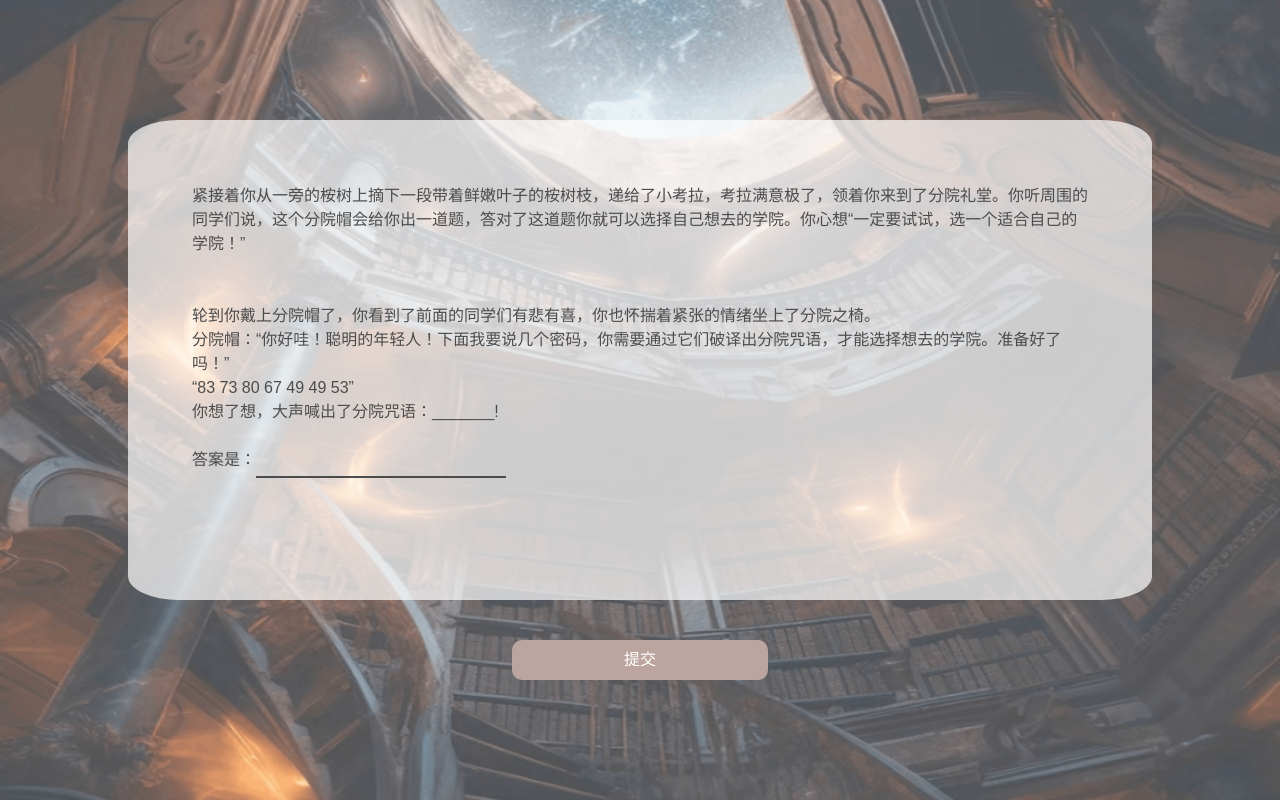
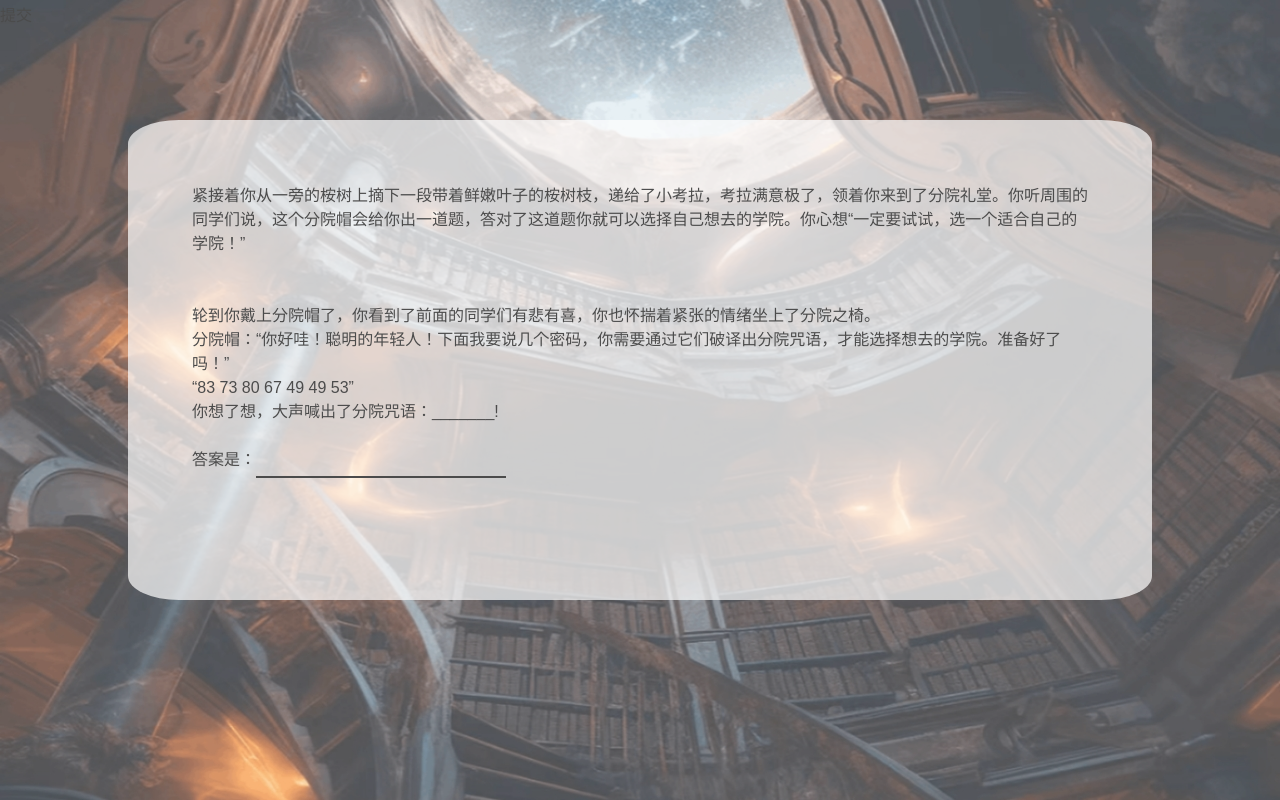
Before and after one commit to seasalt-haiyan/2024WelcomeGame, a Vue app: page /#/Cquestion2 in a window 1280 px wide. Built offline with nearby package versions, Linux system fonts and the light colour scheme.

Commit message:
新建了一个按钮组件

```diff
--- /dev/null
+++ b/src/Components/button.vue
@@ -0,0 +1,28 @@
+<template>
+    <span>答案是:</span><input type="text" v-model="answer" class="in">
+    <hr>
+  <span class="next" @click="next">提交</span>
+</template>
+
+<script setup>
+          function next(){
+            console.log('a')
+          }
+</script>
+
+<style>
+        .next {
+          display: flex;
+          justify-content: center;
+          align-items: center;
+          border-radius: 10px;
+          width: 20vw;
+          height: 5vh;
+          background-color: #A17F78;
+          color:white;
+          font-size: 50;
+          position: absolute;
+          left: 40vw;
+          top:80%;
+        }
+</style>
--- a/src/Components/classQuestion.vue
+++ b/src/Components/classQuestion.vue
@@ -22,11 +22,9 @@ import seperateQuestions from './seperateQuestions.vue'
           seperateQuestions
       },
       setup() {
-          function next(){
-            console.log('a')
-          }
+
           return {
-            next
+
       }
 
   }
@@ -38,20 +36,7 @@ import seperateQuestions from './seperateQuestions.vue'
     padding: 0;
     margin: 0;
   }
-        .next {
-          display: flex;
-          justify-content: center;
-          align-items: center;
-          border-radius: 10px;
-          width: 20vw;
-          height: 5vh;
-          background-color: #A17F78;
-          color:white;
-          font-size: 50;
-          position: absolute;
-          left: 40vw;
-          top:80%;
-        }
+
       .main1 {
           width: 100vw;
           height: 100vh;
--- a/src/Components/seperateQuestions.vue
+++ b/src/Components/seperateQuestions.vue
@@ -1,8 +1,7 @@
 <template>
   <div class="question">
     <slot></slot>
-    <!-- <span>答案是:</span><input type="text" v-model="answer" class="in"> -->
-    <!-- <hr> -->
+
   </div>
 </template>
 
```
Also changed, not shown: 1 other file (tests, documents, lock files or other folders).
